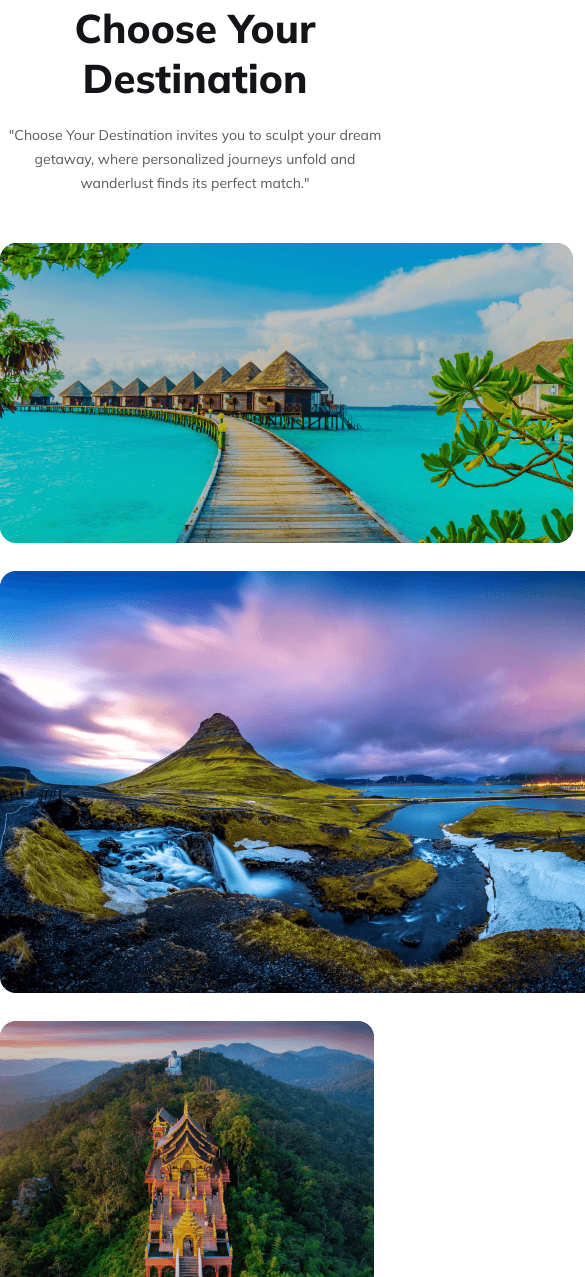
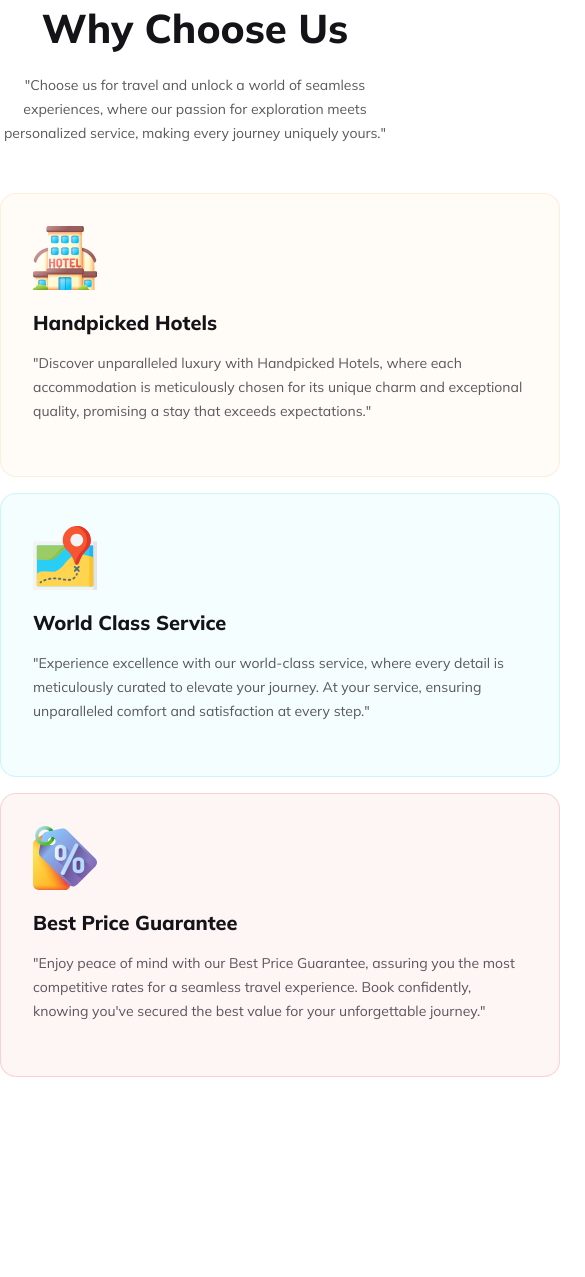
Before and after one commit to Asad9340/assignment-2-VentureVibes, a plain HTML site: page index.html in a window 390 px wide. Shown: the part 1709-2986 px from the top of the page, 585 px wide, since content can reach past the window. After the commit the page ends 2810 px from the top, so only its background shows below. Drawn offline with Linux system fonts and the light colour scheme.

Commit message:
added why chose us section successflly

```diff
--- a/index.html
+++ b/index.html
@@ -18,7 +18,8 @@
     <link rel="stylesheet" href="styles/header.css" />
     <link rel="stylesheet" href="styles/banner.css" />
     <link rel="stylesheet" href="styles/popular-tour.css" />
-    <link rel="stylesheet" href="styles/destination.css">
+    <link rel="stylesheet" href="styles/destination.css" />
+    <link rel="stylesheet" href="styles/choose-us.css">
 
     <script
       src="https://kit.fontawesome.com/db9e661b57.js"
@@ -126,7 +127,7 @@
       <!-- Popular Tours Section starts here -->
 
       <!-- Destination section starts here -->
-      <section>
+      <!-- <section>
         <div>
           <div class="destination-content">
             <h3 class="title">Choose Your Destination</h3>
@@ -137,31 +138,80 @@
             </p>
           </div>
           <div class="grid-container">
-            <div >
-              <img src="./Images/Rectangle 5.png" alt="">
+            <div class="grid-img-1">
+              <img src="./Images/Rectangle 5.png" alt="" />
             </div>
-            <div>
-              <img src="./Images/Rectangle 8 (1).png" alt="">
+            <div class="grid-img-2">
+              <img src="./Images/Rectangle 8 (1).png" alt="" />
             </div>
-            <div>
-              <img src="./Images/Rectangle 6.png" alt="">
+            <div class="grid-img-3">
+              <img src="./Images/Rectangle 6.png" alt="" />
             </div>
-            <div>
-              <img src="./Images/Rectangle 7.png" alt="">
+            <div class="grid-img-4">
+              <img src="./Images/Rectangle 7.png" alt="" />
             </div>
-            <div>
-              <img src="./Images/Rectangle 9.png" alt="">
+            <div class="grid-img-5">
+              <img src="./Images/Rectangle 9.png" alt="" />
             </div>
-            <div>
-              <img src="./Images/Rectangle 11.png" alt="">
+            <div class="grid-img-6">
+              <img src="./Images/Rectangle 11.png" alt="" />
             </div>
-            <div>
-              <img src="./Images/Rectangle 10.png" alt="">
+            <div class="grid-img-7">
+              <img src="./Images/Rectangle 10.png" alt="" />
+            </div>
+          </div>
+        </div>
+      </section> -->
+      <!-- Destination section ends here -->
+
+      <!-- Choose us section starts here -->
+      <section>
+        <div>
+          <div class="destination-content">
+            <h3 class="title">Why Choose Us</h3>
+            <p class="paragraph destination-paragraph">
+              "Choose us for travel and unlock a world of seamless experiences,
+              where our passion for exploration meets personalized service,
+              making every journey uniquely yours."
+            </p>
+          </div>
+          <div>
+            <div class="choose-us-container">
+              <div class="item item-1">
+                <img src="./Images/hotel 1.svg" alt="" />
+                <h4>Handpicked Hotels</h4>
+                <p class="paragraph">
+                  "Discover unparalleled luxury with Handpicked Hotels, where
+                  each accommodation is meticulously chosen for its unique charm
+                  and exceptional quality, promising a stay that exceeds
+                  expectations."
+                </p>
+              </div>
+              <div class="item item-2">
+                <img src="./Images/map 1.svg" alt="" />
+                <h4>World Class Service</h4>
+                <p class="paragraph">
+                  "Experience excellence with our world-class service, where
+                  every detail is meticulously curated to elevate your journey.
+                  At your service, ensuring unparalleled comfort and
+                  satisfaction at every step."
+                </p>
+              </div>
+              <div class="item item-3">
+                <img src="./Images/price-tag 1.svg" alt="" />
+                <h4>Best Price Guarantee</h4>
+                <p class="paragraph">
+                  "Enjoy peace of mind with our Best Price Guarantee, assuring
+                  you the most competitive rates for a seamless travel
+                  experience. Book confidently, knowing you've secured the best
+                  value for your unforgettable journey."
+                </p>
+              </div>
             </div>
           </div>
         </div>
       </section>
-      <!-- Destination section ends here -->
+      <!-- Choose us section ends here -->
     </main>
   </body>
 </html>
--- /dev/null
+++ b/styles/choose-us.css
@@ -0,0 +1,46 @@
+.choose-us-container {
+  display: flex;
+  flex-wrap: wrap;
+  justify-content: center;
+  gap: 24px;
+}
+.item {
+  width: 560px;
+  height: 284px;
+  padding: 32px;
+}
+.item h4 {
+  color: #131318;
+  margin-top: 32px;
+  font-size: 24px;
+  font-weight: 800;
+}
+.item-1 {
+  border-radius: 16px;
+  border: 1px solid rgba(251, 181, 99, 0.2);
+  background: rgba(251, 181, 99, 0.05);
+}
+.item-2 {
+  border-radius: 16px;
+  border: 1px solid rgba(41, 206, 246, 0.2);
+  background: rgba(41, 206, 246, 0.05);
+}
+.item-3 {
+  border-radius: 16px;
+  border: 1px solid rgba(233, 68, 68, 0.2);
+  background: rgba(233, 68, 68, 0.05);
+}
+
+@media screen and (max-width: 600px) {
+  .choose-us-container {
+    flex-direction: column;
+    gap: 16px;
+
+  }
+  .item h4 {
+  font-size: 20px;
+  font-weight: 800;
+  padding: 16px 0;
+  margin-top: 0;
+}
+}
--- a/styles/destination.css
+++ b/styles/destination.css
@@ -1,14 +1,42 @@
-.destination-content{
+.destination-content {
   text-align: center;
   display: flex;
   flex-direction: column;
   align-items: center;
   margin-bottom: 48px;
 }
-.destination-paragraph{
+.destination-paragraph {
   max-width: 643px;
 }
-.grid-container{
+.grid-container {
   display: grid;
   gap: 24px;
 }
+.grid-img-1 {
+  grid-column: 1 / span 6;
+  grid-row: 1;
+}
+.grid-img-2 {
+  grid-column: 7 / span 12;
+  grid-row: 1;
+}
+.grid-img-3 {
+  grid-column: 1 / span 4;
+  grid-row: 2;
+}
+.grid-img-4 {
+  grid-column: 5 / span 9;
+  grid-row: 2;
+}
+.grid-img-5 {
+  grid-column: 10 / span 12;
+  grid-row: 2;
+}
+.grid-img-6 {
+  grid-column: 5 / span 9;
+  grid-row: 3;
+}
+.grid-img-7 {
+  grid-column: 10 / span 12;
+  grid-row: 3;
+}
```
Also changed, not shown: Images/hotel 1.svg (added), Images/map 1.svg (added), Images/price-tag 1.svg (added).
